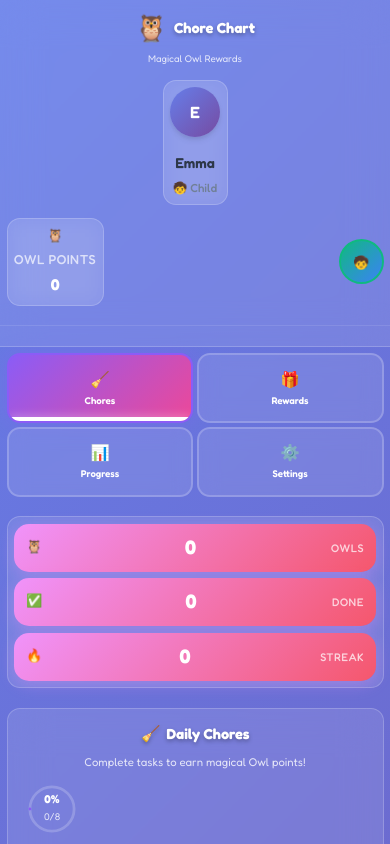
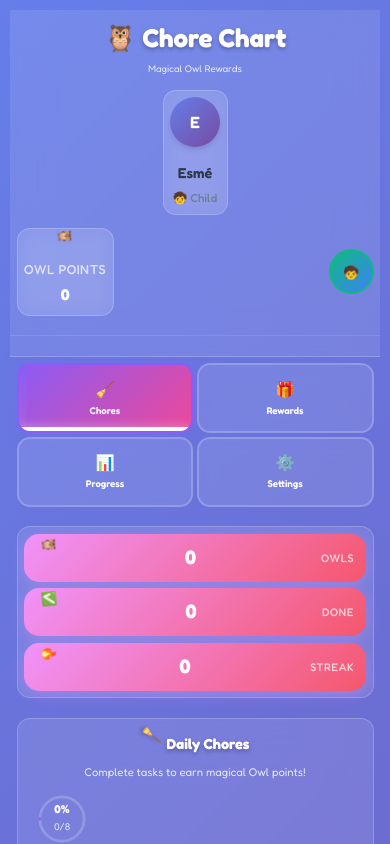
Before and after one commit to Jordan-Ryan/magical-chore-tracker, a React (Create React App) app: page / in a window 390 px wide. Shown: the top 844 px of the page. Built offline with nearby package versions, Linux system fonts and the light colour scheme.

Commit message:
Update user name to Esmé, change points to owls, improve mobile text size, and reduce owl animations

```diff
--- a/src/App.css
+++ b/src/App.css
@@ -424,3 +424,73 @@
     font-size: var(--font-size-base);
   }
 }
+
+/* Enhanced Mobile Responsive Design */
+@media (max-width: 768px) {
+  .app {
+    padding: 10px;
+  }
+
+  .header h1 {
+    font-size: 2.2rem !important;
+  }
+
+  .header-subtitle {
+    font-size: 1.1rem !important;
+  }
+
+  .tab-button {
+    font-size: 1.1rem !important;
+    padding: 15px 20px !important;
+  }
+
+  .card-title {
+    font-size: 1.3rem !important;
+  }
+
+  .card-subtitle {
+    font-size: 1rem !important;
+  }
+
+  .btn {
+    font-size: 1.1rem !important;
+    padding: 12px 20px !important;
+  }
+
+  .form-label {
+    font-size: 1.1rem !important;
+  }
+
+  .form-input {
+    font-size: 1.1rem !important;
+    padding: 15px !important;
+  }
+
+  .modal-title {
+    font-size: 1.5rem !important;
+  }
+
+  .modal-content {
+    padding: 25px !important;
+  }
+}
+
+@media (max-width: 480px) {
+  .header h1 {
+    font-size: 2rem !important;
+  }
+
+  .tab-button {
+    font-size: 1rem !important;
+    padding: 12px 16px !important;
+  }
+
+  .card-title {
+    font-size: 1.2rem !important;
+  }
+
+  .btn {
+    font-size: 1rem !important;
+    padding: 10px 16px !important;
+  }
+}
--- a/src/App.tsx
+++ b/src/App.tsx
@@ -27,7 +27,7 @@
     const defaultUsers: User[] = [
       {
         id: uuidv4(),
-        name: 'Emma',
+        name: 'Esmé',
         role: 'child',
         totalOwlPoints: 0,
         earnedOwlPoints: 0,
@@ -181,7 +181,7 @@
     addNotification({
       type: 'success',
       title: 'Chore Completed! 🦉',
-      message: `You earned ${points} Owl points!`,
+      message: `You earned ${points} owls!`,
       duration: 3000
     });
   };
@@ -197,7 +197,7 @@
       addNotification({
         type: 'error',
         title: 'Not Enough Owls!',
-        message: `You need ${reward.owlCost - currentUser.totalOwlPoints} more Owl points!`,
+        message: `You need ${reward.owlCost - currentUser.totalOwlPoints} more owls!`,
         duration: 3000
       });
       return;
--- a/src/components/ChoreCard.css
+++ b/src/components/ChoreCard.css
@@ -113,7 +113,7 @@
 
 .owl-icon {
   font-size: 1rem;
-  animation: float 2s ease-in-out infinite;
+  animation: float 8s ease-in-out infinite;
 }
 
 .chore-category {
--- a/src/components/ChoresDashboard.css
+++ b/src/components/ChoresDashboard.css
@@ -37,7 +37,7 @@
 
 .title-icon {
   font-size: 2rem;
-  animation: float 3s ease-in-out infinite;
+  animation: float 8s ease-in-out infinite;
 }
 
 .dashboard-subtitle {
@@ -211,7 +211,7 @@
   font-size: 4rem;
   margin-bottom: var(--spacing-lg);
   opacity: 0.7;
-  animation: float 3s ease-in-out infinite;
+  animation: float 8s ease-in-out infinite;
 }
 
 .empty-state h3 {
--- a/src/components/Header.css
+++ b/src/components/Header.css
@@ -33,7 +33,7 @@
 
 .app-icon {
   font-size: 2rem;
-  animation: float 3s ease-in-out infinite;
+  animation: float 6s ease-in-out infinite;
 }
 
 .app-title h1 {
--- a/src/components/ProgressTracker.tsx
+++ b/src/components/ProgressTracker.tsx
@@ -147,14 +147,14 @@
               <TrendingUp className="stat-icon" />
               <div>
                 <span className="stat-value">{stats.weeklyPoints}</span>
-                <span className="stat-label">Owl Points Earned</span>
+                <span className="stat-label">Owls Earned</span>
               </div>
             </div>
             <div className="stat-item">
               <Zap className="stat-icon" />
               <div>
                 <span className="stat-value">{stats.weeklySpent}</span>
-                <span className="stat-label">Points Spent</span>
+                <span className="stat-label">Owls Spent</span>
               </div>
             </div>
           </div>
@@ -213,7 +213,7 @@
               <Star className="stat-icon-large" />
               <div className="stat-content">
                 <span className="stat-number">{stats.averagePointsPerChore}</span>
-                <span className="stat-title">Avg Points/Chore</span>
+                <span className="stat-title">Avg Owls/Chore</span>
               </div>
             </div>
           </div>
@@ -268,7 +268,7 @@
           animate={{ opacity: 1, scale: 1 }}
           transition={{ duration: 0.5, delay: 0.4 }}
         >
-          <h3>🦉 Owl Points Summary</h3>
+          <h3>🦉 Owl Summary</h3>
           <div className="points-breakdown">
             <div className="points-item earned">
               <span className="points-label">Total Earned</span>
--- a/src/components/RewardCard.css
+++ b/src/components/RewardCard.css
@@ -116,7 +116,7 @@
 
 .owl-icon {
   font-size: 1rem;
-  animation: float 2s ease-in-out infinite;
+  animation: float 8s ease-in-out infinite;
 }
 
 .reward-category {
--- a/src/components/RewardsStore.css
+++ b/src/components/RewardsStore.css
@@ -36,7 +36,7 @@
 
 .title-icon {
   font-size: 2rem;
-  animation: float 3s ease-in-out infinite;
+  animation: float 8s ease-in-out infinite;
 }
 
 .store-subtitle {
@@ -198,7 +198,7 @@
   font-size: 4rem;
   margin-bottom: var(--spacing-lg);
   opacity: 0.7;
-  animation: float 3s ease-in-out infinite;
+  animation: float 8s ease-in-out infinite;
 }
 
 .empty-state h3 {
--- a/src/components/SpellAnimation.css
+++ b/src/components/SpellAnimation.css
@@ -60,7 +60,7 @@
   position: absolute;
   font-size: 1.5rem;
   filter: drop-shadow(0 0 10px currentColor);
-  animation: float 3s ease-in-out infinite;
+  animation: float 8s ease-in-out infinite;
 }
 
 .spell-ring {
--- a/src/components/TabNavigation.css
+++ b/src/components/TabNavigation.css
@@ -112,7 +112,7 @@
 
 .stat-icon {
   font-size: 1.5rem;
-  animation: float 3s ease-in-out infinite;
+  animation: float 8s ease-in-out infinite;
 }
 
 .stat-value {
--- a/src/index.css
+++ b/src/index.css
@@ -319,7 +319,7 @@
 }
 
 .animate-float {
-  animation: float 3s ease-in-out infinite;
+  animation: float 8s ease-in-out infinite;
 }
 
 .animate-sparkle {
```
